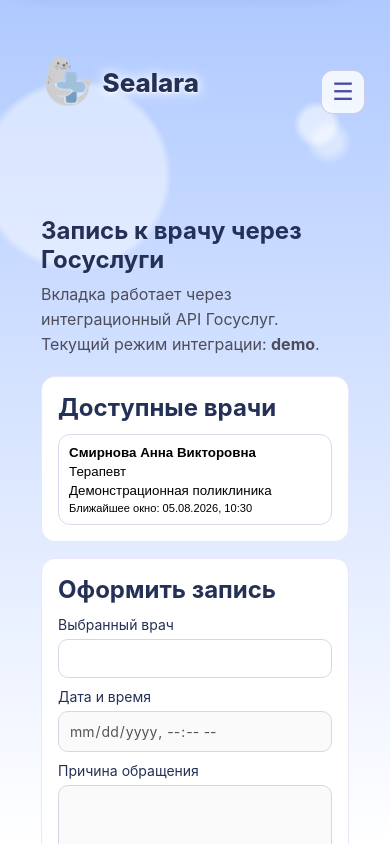
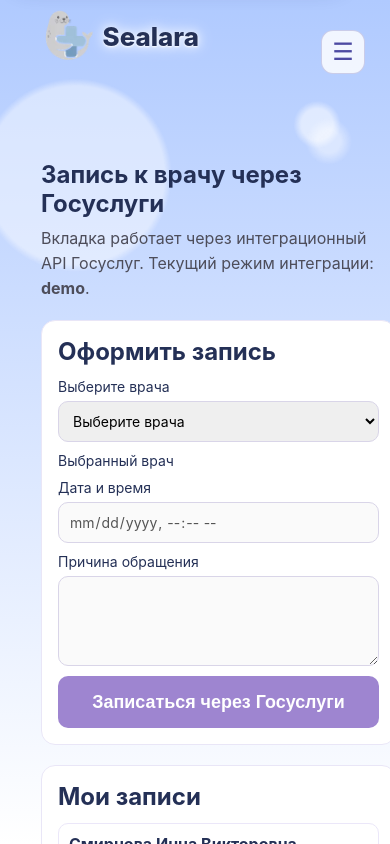
Before and after one commit to antipozitife/sealara, a React app: page /doctors in a window 390 px wide. Built offline with nearby package versions, Linux system fonts and the light colour scheme.

Commit message:
feat: refine mobile hero and doctor booking layout

```diff
--- a/src/components/header/header.css
+++ b/src/components/header/header.css
@@ -144,7 +144,13 @@
     display: grid;
     grid-template-columns: minmax(0, 1fr) auto;
     gap: 10px;
-    margin-bottom: 24px;
+    min-height: 116px;
+    margin-bottom: 4px;
+    align-items: start;
+  }
+
+  .site-logo {
+    margin-top: -34px;
   }
 
   .site-nav {
@@ -188,6 +194,7 @@
     font-size: 1.5rem;
     cursor: pointer;
     z-index: 1000;
+    margin-top: 14px;
   }
 
   .site-menu-toggle--open {
@@ -227,6 +234,7 @@
     grid-column: 1;
     justify-self: start;
     margin-left: 0;
+    margin-top: -24px;
     font-size: 1.62rem;
   }
 
--- a/src/pages/Doctors/DoctorsPage.tsx
+++ b/src/pages/Doctors/DoctorsPage.tsx
@@ -187,9 +187,25 @@
           <article className="doctors-panel">
             <h2>Оформить запись</h2>
             <form onSubmit={onBook} className="book-form">
+              <label className="book-form-doctor-select">
+                Выберите врача
+                <select
+                  value={selectedDoctorId}
+                  onChange={(event) => setSelectedDoctorId(event.target.value)}
+                  required
+                >
+                  <option value="">Выберите врача</option>
+                  {doctors.map((doctor) => (
+                    <option key={doctor.id} value={doctor.id}>
+                      {doctor.fullName} — {doctor.specialization}
+                    </option>
+                  ))}
+                </select>
+              </label>
               <label>
                 Выбранный врач
                 <input
+                  className="book-form-doctor-input"
                   value={
                     selectedDoctor ? `${selectedDoctor.fullName} (${selectedDoctor.specialization})` : ""
                   }
--- a/src/pages/Doctors/doctors.css
+++ b/src/pages/Doctors/doctors.css
@@ -70,6 +70,10 @@
   gap: 10px;
 }
 
+.book-form-doctor-select {
+  display: none;
+}
+
 .book-form label {
   display: grid;
   gap: 6px;
@@ -77,7 +81,8 @@
 }
 
 .book-form input,
-.book-form textarea {
+.book-form textarea,
+.book-form select {
   border: 1px solid #d9d5e8;
   border-radius: 10px;
   padding: 10px;
@@ -120,4 +125,22 @@
   .doctors-grid {
     grid-template-columns: 1fr;
   }
+
+  .doctors-grid > .doctors-panel:first-child {
+    display: none;
+  }
+
+  .book-form-doctor-select {
+    display: grid;
+  }
+
+  .book-form-doctor-input {
+    display: none;
+  }
+
+  .book-form button {
+    min-height: 52px;
+    font-size: 1.12rem;
+    font-weight: 800;
+  }
 }
--- a/src/pages/Home/home.css
+++ b/src/pages/Home/home.css
@@ -660,6 +660,11 @@
     grid-template-columns: 1fr;
   }
 
+  .hero {
+    min-height: 0;
+    padding-top: 4px;
+  }
+
   .speech-bubble {
     top: clamp(-0.35rem, -0.2rem + 0.85vw, 0.65rem);
     left: 50%;
@@ -672,8 +677,7 @@
   }
 
   .hero-side {
-    justify-content: center;
-    padding-right: 0;
+    display: none;
   }
 
   .hero-seal-slot {
@@ -726,6 +730,11 @@
     min-height: min(380px, 85vw);
     margin: 0 auto;
   }
+
+  .cta-seal-happy {
+    width: calc(var(--cta-circle) * 2.76 * 0.67 * 1.2 * 1.15 * 0.88);
+    transform: translate(-42%, -48%);
+  }
 }
 
 @media (max-width: 640px) {
@@ -734,7 +743,7 @@
   }
 
   .hero {
-    padding-top: 20px;
+    padding-top: 0;
   }
 
   .hero-content h1 {
@@ -751,7 +760,8 @@
   }
 
   .hero-side {
-    min-height: 340px;
+    display: none;
+    min-height: 0;
   }
 
   .speech-bubble {
@@ -792,8 +802,8 @@
   }
 
   .cta-seal-happy {
-    width: calc(var(--cta-circle) * 2.76 * 0.67 * 1.2 * 1.15);
-    transform: translate(-50%, -44%);
+    width: calc(var(--cta-circle) * 2.76 * 0.67 * 1.2 * 1.15 * 0.88);
+    transform: translate(-42%, -44%);
   }
 
   .image-placeholder.large {
```
